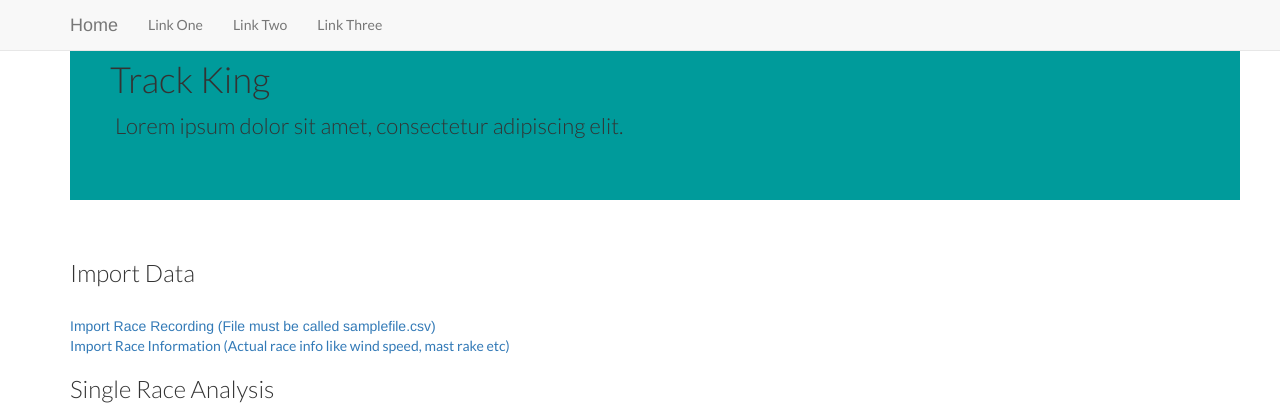
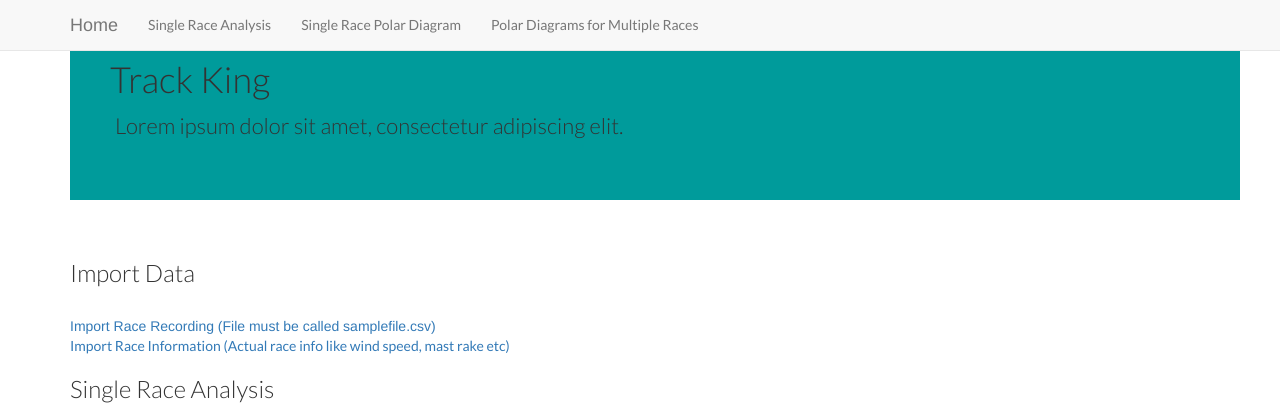
Before and after one commit to DaleHawkes/Track-King, a PHP site: page /my/index.php in a window 1280 px wide. Shown: the top 420 px of the page. Run offline with PHP 8.4, Linux system fonts and the light colour scheme; data that the repository does not hold is empty; some libraries are stand-ins or nearby versions.

Commit message:
Tidying up a few bits

```diff
--- a/Includes/Navigation.php
+++ b/Includes/Navigation.php
@@ -15,13 +15,13 @@
         <div class="navbar-collapse collapse">
             <ul class="nav navbar-nav">
                 <li>
-                    <a href="#">Link One</a>
+                    <a href="#">Single Race Analysis</a>
                 </li>
                 <li>
-                    <a href="#">Link Two</a>
+                    <a href="#">Single Race Polar Diagram</a>
                 </li>
                 <li>
-                    <a href="#">Link Three</a>
+                    <a href="#">Polar Diagrams for Multiple Races</a>
                 </li>
             </ul>
         </div>
--- a/index.php
+++ b/index.php
@@ -66,6 +66,8 @@ echo "</tr>";
 } // End our while loop
 echo "</table>";
 
+mysql_close($dbc);
+
 ?>
 <h3>Polar Diagrams For Multiple Races</h3>
 
```
